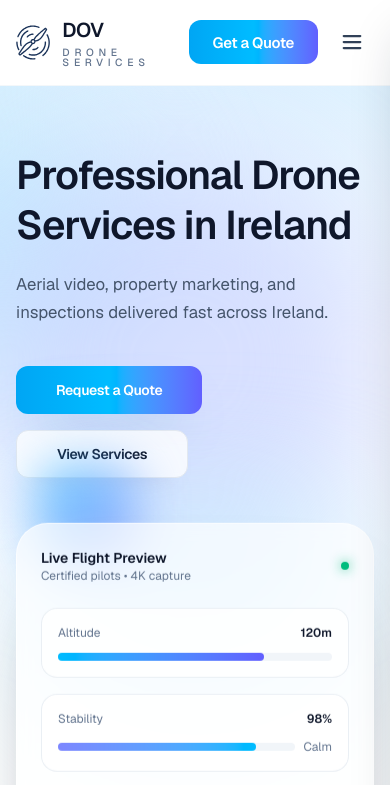
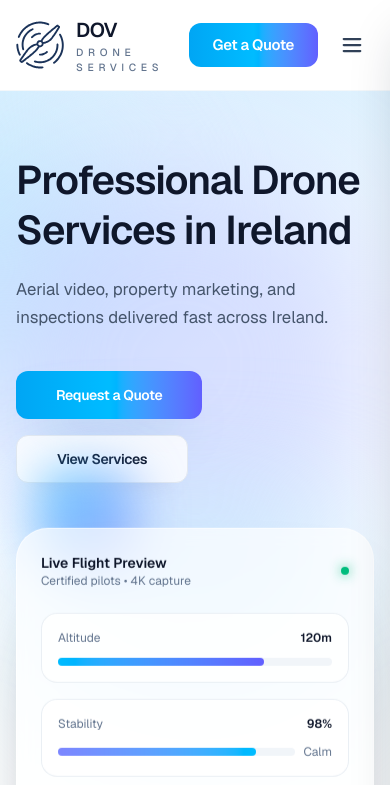
Before and after one commit to polyzebra/dov, a Next.js app: page / in a window 390 px wide. Shown: the top 785 px of the page. Built offline with nearby package versions, Linux system fonts and the light colour scheme.

Commit message:
fix mobile header spacing

```diff
--- a/components/layout/Header.tsx
+++ b/components/layout/Header.tsx
@@ -67,7 +67,11 @@ export default function Header() {
             </span>
             <span className="flex flex-col">
               <span className="text-xl font-semibold tracking-tight">DOV</span>
-              <span className="mt-1 text-[0.65rem] font-medium uppercase tracking-[0.45em] text-slate-500">
+              <span className="mt-0.5 flex flex-col text-[0.65rem] font-medium uppercase tracking-[0.45em] text-slate-500 leading-tight md:hidden">
+                <span>Drone</span>
+                <span className="mt-0.5">Services</span>
+              </span>
+              <span className="mt-1 hidden text-[0.65rem] font-medium uppercase tracking-[0.45em] text-slate-500 md:block">
                 Drone Services
               </span>
             </span>
```
